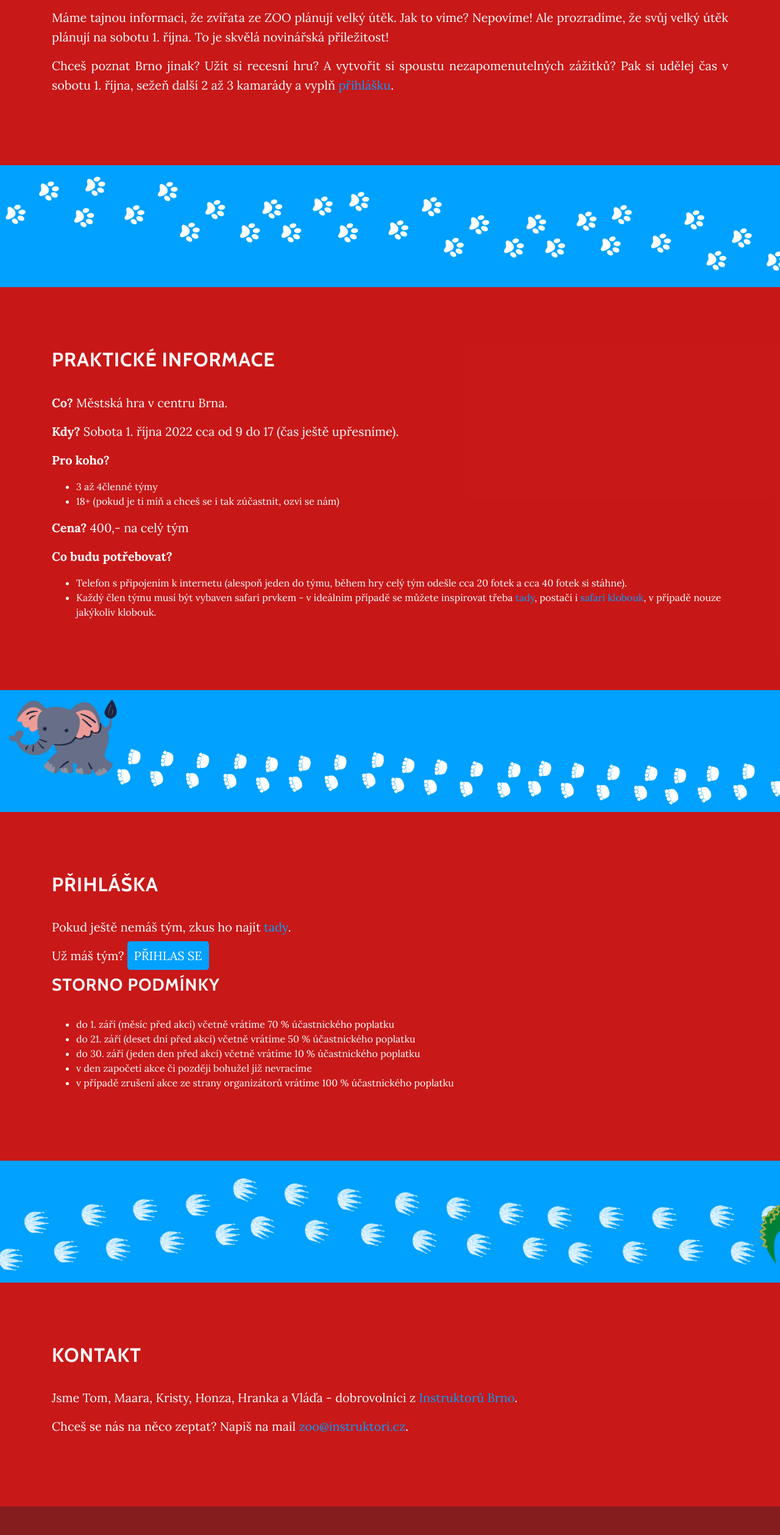
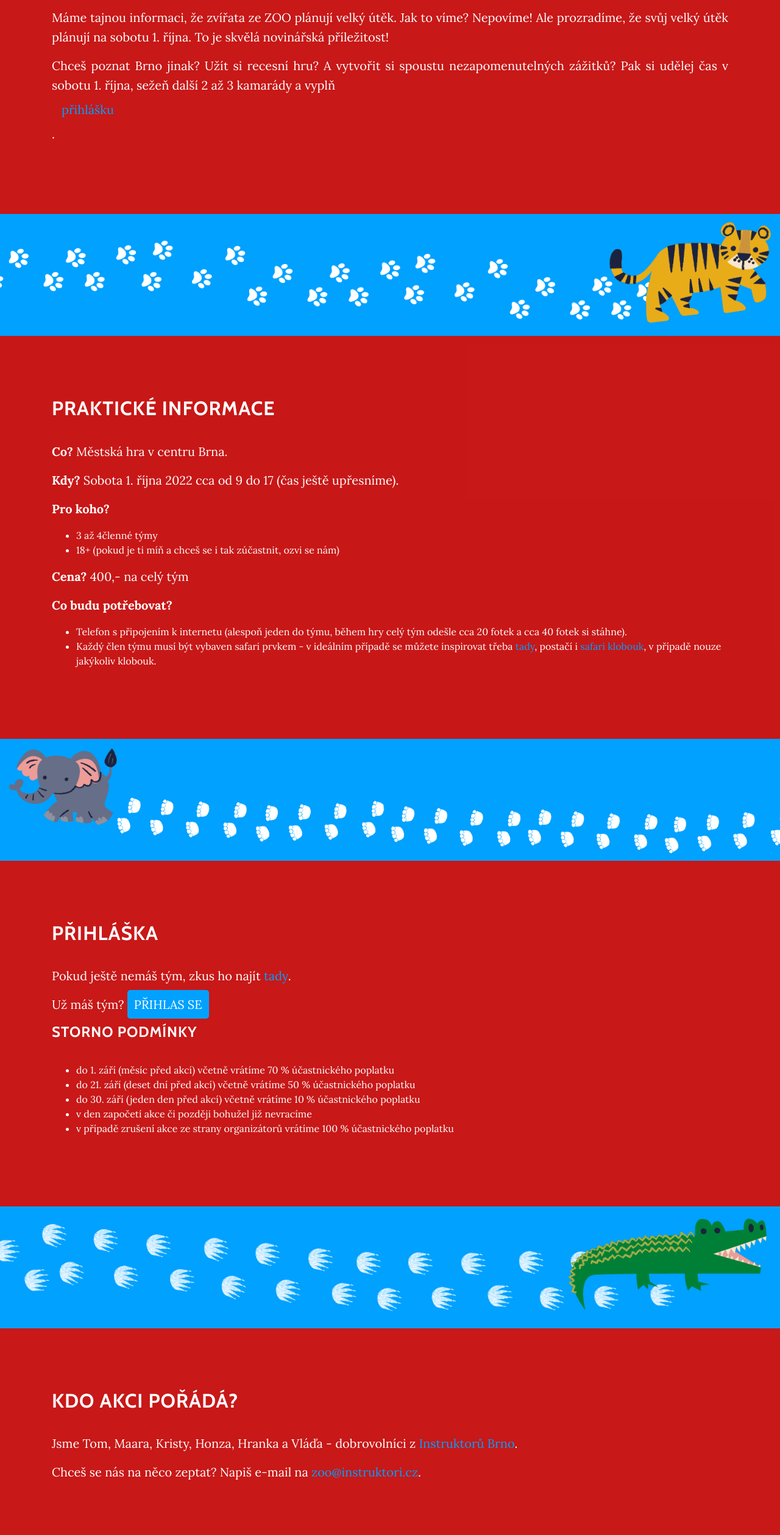
Before and after one commit to InstruktoriBrno/zoo-web, a website: page index.html in a window 1280 px wide. Shown: the part 960-3478 px from the top of the page at 61% size. Drawn offline with nearby package versions, Linux system fonts and the light colour scheme; files that its build step writes are made by us from their sources; no server answers.

Commit message:
background changes

```diff
--- a/index.html
+++ b/index.html
@@ -72,7 +72,7 @@
                 <div class="col-lg-12 mx-auto">
                     <p>Máme tajnou informaci, že zvířata ze ZOO plánují velký útěk. Jak to víme? Nepovíme! Ale prozradíme, že svůj velký útěk plánují na sobotu 1. října. To je skvělá novinářská příležitost!</p>
 
-                    <p>Chceš poznat Brno jinak? Užít si recesní hru? A vytvořit si spoustu nezapomenutelných zážitků? Pak si udělej čas v sobotu 1. října, sežeň další 2 až 3 kamarády a vyplň <a href="#application">přihlášku</a>.</p>
+                    <p>Chceš poznat Brno jinak? Užít si recesní hru? A vytvořit si spoustu nezapomenutelných zážitků? Pak si udělej čas v sobotu 1. října, sežeň další 2 až 3 kamarády a vyplň <a class="nav-link js-scroll-trigger" href="#application">přihlášku</a>.</p>
                 </div>
             </div>
         </div>
@@ -127,7 +127,7 @@
                         Už máš tým? <a href="https://forms.gle/YNQmBseZJSAySwMU8" target="_blank" class="tlacitko">PŘIHLAS SE</a>
                     </p>
 
-                <h3>Storno podmínky</h3>
+                <h4>Storno podmínky</h4>
                     <ul>
                         <li>do 1. září (měsíc před akcí) včetně vrátíme 70 % účastnického poplatku</li>
                         <li>do 21. září (deset dní před akcí) včetně vrátíme 50 % účastnického poplatku</li>
@@ -148,10 +148,10 @@
         <div class="container">
             <div class="row">
                 <div class="column column-info col-lg-12 mx-auto">
-                    <h2>Kontakt</h2>
+                    <h2>Kdo akci pořádá?</h2>
 
                     <p>Jsme Tom, Maara, Kristy, Honza, Hranka a Vláďa - dobrovolníci z <a href="https://www.instruktori.cz/">Instruktorů Brno</a>.</p>
-                    <p>Chceš se nás na něco zeptat? Napiš na mail <a href="mailto:zoo@instruktori.cz">zoo@instruktori.cz</a>.</p>
+                    <p>Chceš se nás na něco zeptat? Napiš e-mail na <a href="mailto:zoo@instruktori.cz">zoo@instruktori.cz</a>.</p>
 
                 </div>
             </div>
--- a/scss/grayscale.scss
+++ b/scss/grayscale.scss
@@ -474,17 +474,10 @@ img::-moz-selection {
   height: 100%;
 }
 
-.bg-img-section {
-  background: url('../img/tygr.png') no-repeat center center scroll;
-  background-size: cover;
-  background-position: left;
-  height: 20%;
-}
-
 .bg-img-section-tygr {
   background: url('../img/tygr.png') no-repeat center center scroll;
   background-size: cover;
-  background-position: left;
+  background-position: right;
   height: 20%;
 }
 
@@ -498,7 +491,7 @@ img::-moz-selection {
 .bg-img-section-krokodyl {
   background: url('../img/krokodyl.png') no-repeat center center scroll;
   background-size: cover;
-  background-position: left;
+  background-position: right  ;
   height: 20%;
 }
 
```
Also changed, not shown: img/uvodni.png.
